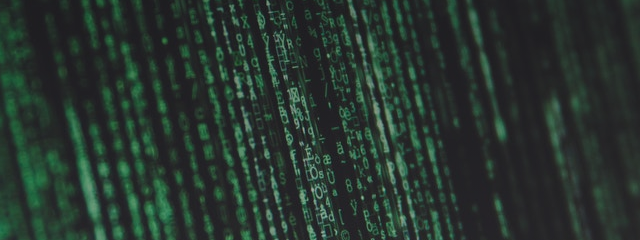
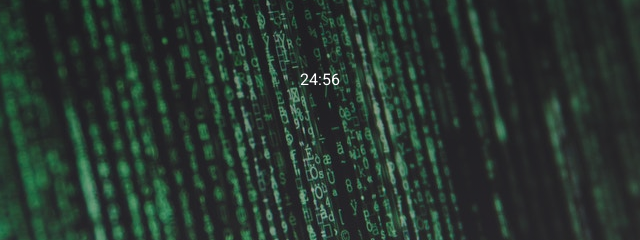
Before and after one commit to dominicdaviescodes/countdown, a plain HTML site: page index.html in a window 1280 px wide. Shown: the part 321-561 px from the top of the page, 320-960 px from the left. Drawn offline with Linux system fonts and the light colour scheme.

Commit message:
add countdown timer logic in js

```diff
--- a/app.js
+++ b/app.js
@@ -0,0 +1,14 @@
+const startTiming = 25;
+let time = startTiming * 60;
+
+const count = document.getElementById('countdownTimer');
+setInterval(updateTimer, 1000);
+function updateTimer() {
+  const minutes = Math.floor(time / 60);
+  let seconds = time % 60;
+
+  // when less than 10 add 0 before number
+  seconds = seconds < 10 ? '0' + seconds : seconds;
+  count.innerHTML = `${minutes}:${seconds}`;
+  time--;
+}
--- a/style.css
+++ b/style.css
@@ -22,3 +22,7 @@ body {
   margin: 0;
   padding: 20px;
 }
+
+p {
+  color: #fff;
+}
```
